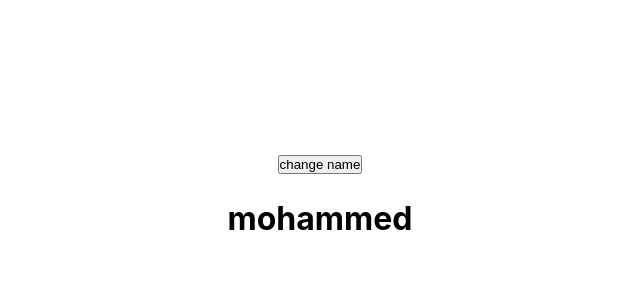
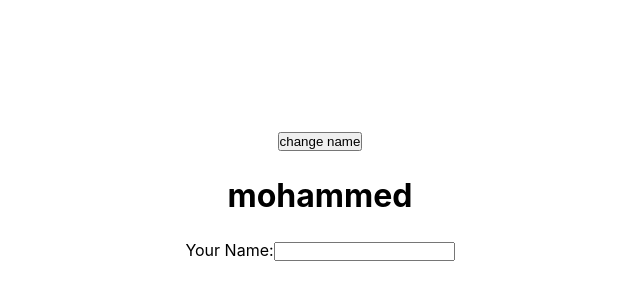
Before and after one commit to M0hamad-Ramadan/blank-react-app, a React (Create React App) app: page / in a window 1280 px wide. Shown: the part 204-504 px from the top of the page, without its empty margins (320-960 px from the left). Built offline with nearby package versions, Linux system fonts and the light colour scheme; the HTML template or start-up script is replaced by a standard one.

Commit message:
why-manageInpState

```diff
--- a/src/App.js
+++ b/src/App.js
@@ -1,6 +1,7 @@
 import MyBtn from "./MyBtn";
+import MyInpt from "./MyInpt";
 function App() {
-  return <div className="App"> <MyBtn /> </div>;
+  return <div className="App"> <MyBtn /> <MyInpt /> </div>;
 }
 
 // condition rendering
--- /dev/null
+++ b/src/MyInpt.js
@@ -0,0 +1,15 @@
+import { useState } from "react";
+
+export default function MyInpt() {
+  const [myInpValue, setInpValue] = useState("");
+
+  function handleInpChange(e) {
+    setInpValue(e.currentTarget.value);
+  }
+  return (
+    <div>
+      <label>Your Name:</label>
+      <input type="text" onChange={handleInpChange} value={myInpValue} />
+    </div>
+  );
+}
```
